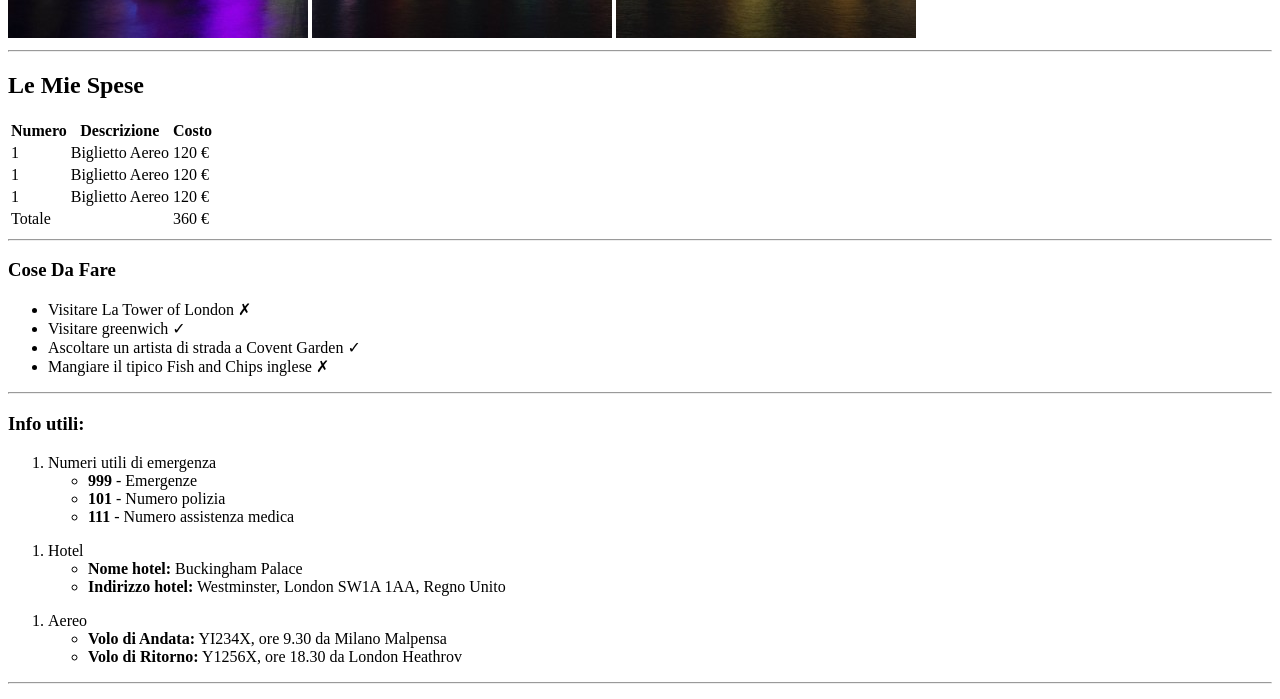
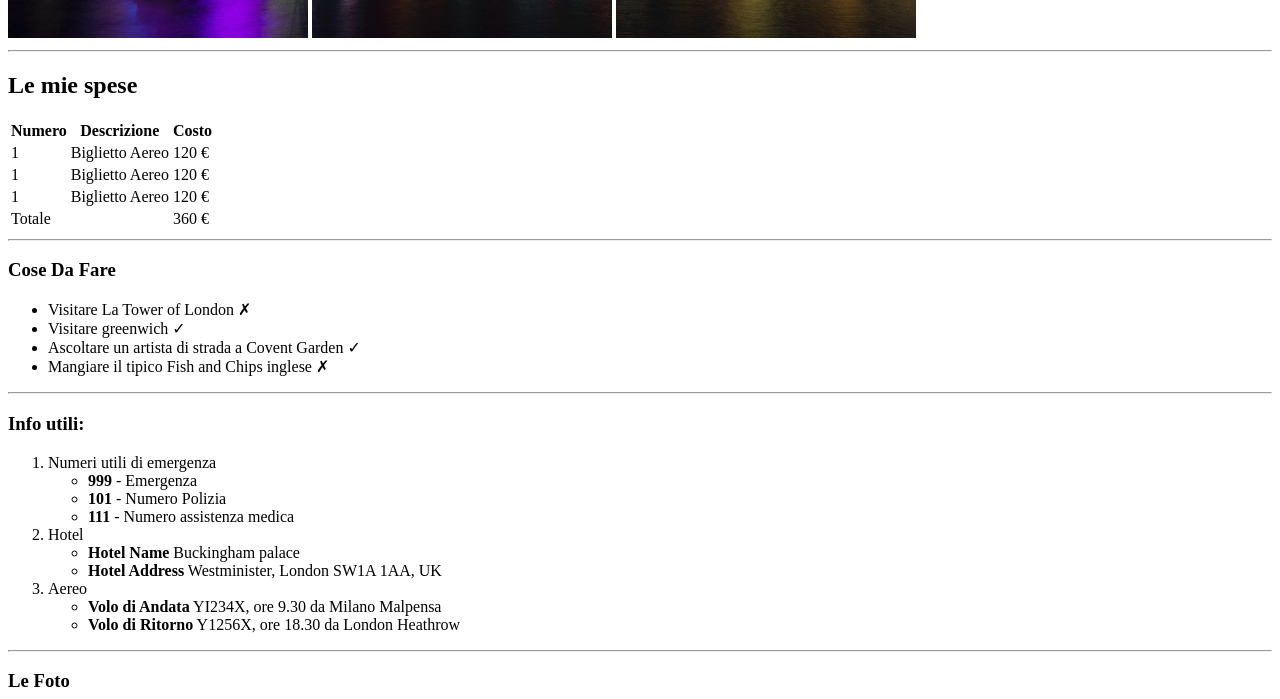
Before and after one commit to Pierluigi98-Bisogno/html-london-trip, a plain HTML site: page index.html in a window 1280 px wide. Shown: the part 642-1341 px from the top of the page. Drawn offline with Linux system fonts and the light colour scheme.

Commit message:
fix list

```diff
--- a/index.html
+++ b/index.html
@@ -19,10 +19,8 @@
     <hr>
 
 
-    <h2>Le Mie Spese</h2>
-
-
-
+    <section>
+        <h2>Le mie spese</h2>
 
         <table>
             <tr>
@@ -69,28 +67,30 @@
         <h3>Info utili:</h3>
         <div>
             <ol>
-            <li>Numeri utili di emergenza</li>
+                <li>
+                    Numeri utili di emergenza
                     <ul>
-                <li><b>999</b> - Emergenze</li>
-                <li><b>101</b> - Numero polizia</li>
-                <li><b>111</b> - Numero assistenza medica</li>
+                        <li><strong>999</strong> - Emergenza</li>
+                        <li><strong>101</strong> - Numero Polizia</li>
+                        <li><strong>111</strong> - Numero assistenza medica</li>
                     </ul>
+                </li>
+                <li>Hotel
+                    <ul>
+                        <li><strong>Hotel Name</strong> Buckingham palace</li>
+                        <li><strong>Hotel Address</strong> Westminister, London SW1A 1AA, UK</li>
+                    </ul>
+                </li>
+                <li>Aereo
+                    <ul>
+                        <li><strong>Volo di Andata</strong> YI234X, ore 9.30 da Milano Malpensa </li>
+                        <li><strong>Volo di Ritorno</strong> Y1256X, ore 18.30 da London Heathrow
+                        </li>
+                    </ul>
+                </li>
             </ol>
 
-        <ol>
-            <li>Hotel</li>
-            <ul>
-                <li><b>Nome hotel:</b> Buckingham Palace</li>
-                <li><b>Indirizzo hotel:</b> Westminster, London SW1A 1AA, Regno Unito</li>
 
-            </ul>
-        </ol>
-
-        <ol>
-            <li>Aereo</li>
-            <ul>
-                <li><b>Volo di Andata:</b> YI234X, ore 9.30 da Milano Malpensa</li>
-                <li><b>Volo di Ritorno:</b> Y1256X, ore 18.30 da London Heathrov</li>
 
 
             </ul>
```
Lines whose indentation alone changed are shown as unchanged.
